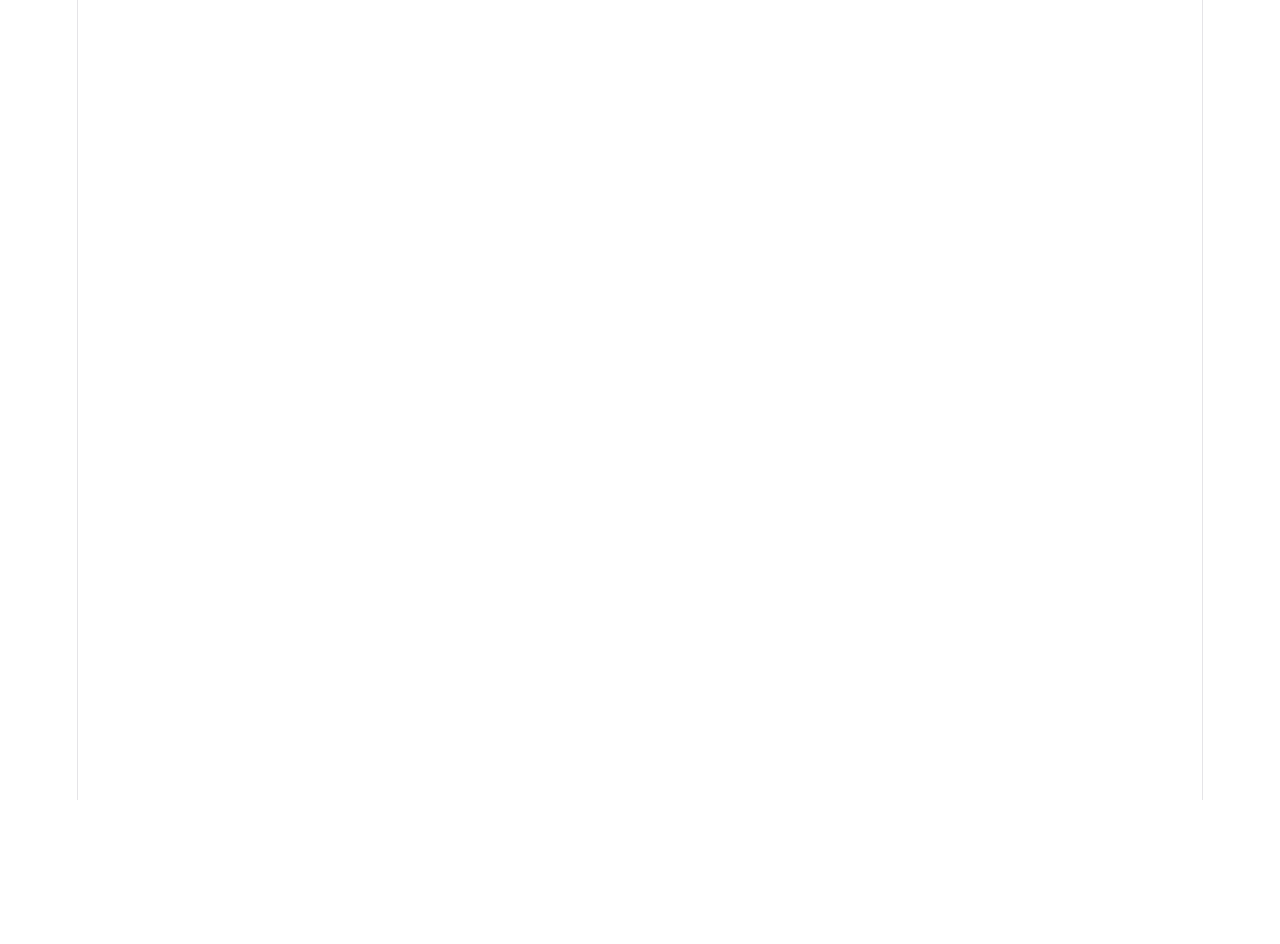
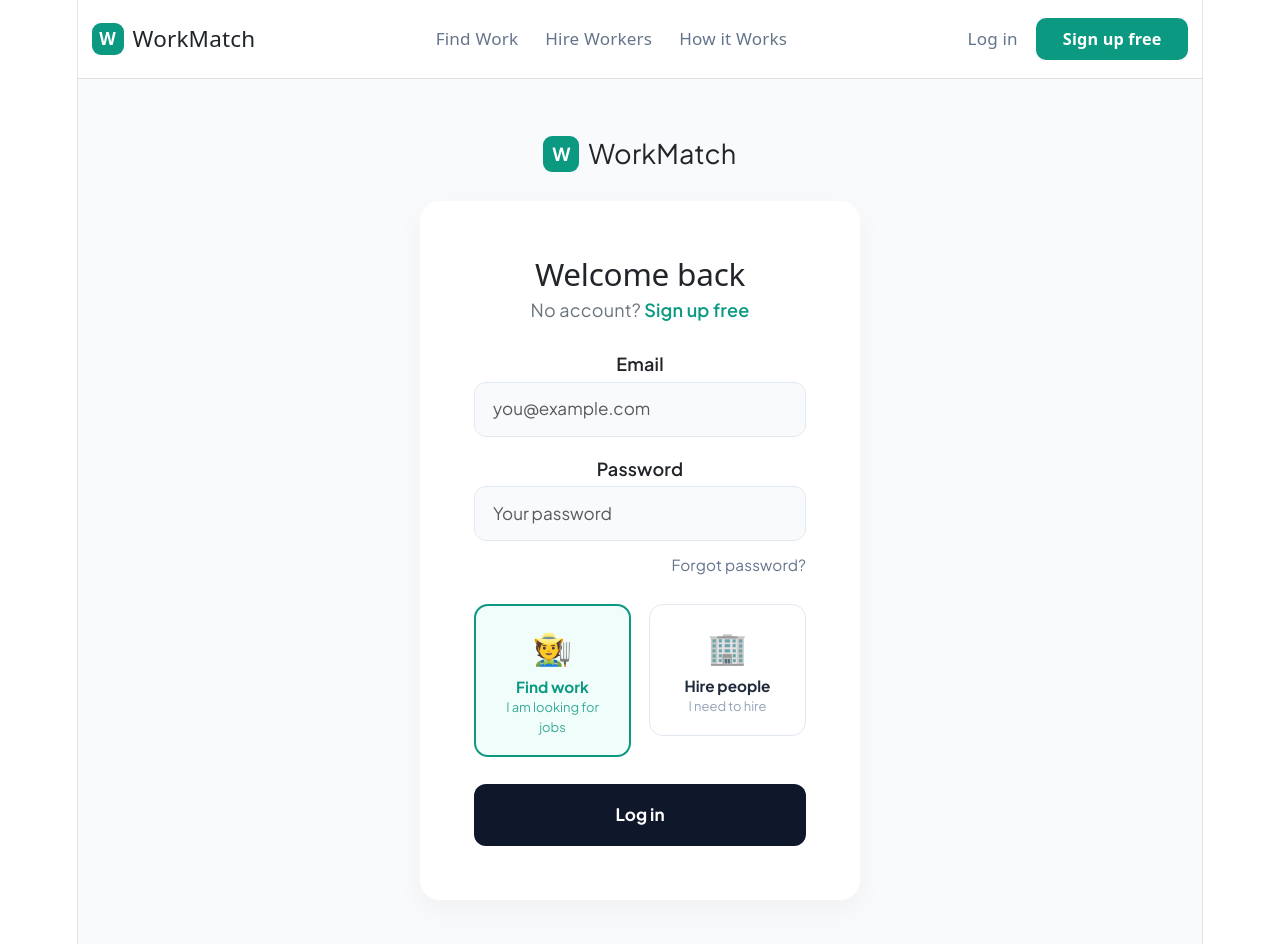
Before and after one commit to DravZ/WorkMatch, a React (Vite) app in the folder front/: page /login in a window 1280 px wide. Before the commit this address had no page. Shown: the top 944 px of the page. Before the commit the page ends 800 px from the top, so only its background shows below. Built offline with nearby package versions, Linux system fonts and the light colour scheme.

Commit message:
feat(front/guest/login): create login page

```diff
--- a/front/src/App.tsx
+++ b/front/src/App.tsx
@@ -5,6 +5,8 @@ import FindWork from './pages/guest/FindWork/FindWork';
 import HireWorkers from './pages/guest/HireWorkers/HireWorkers';
 import HowItWorks from './pages/guest/HowItWorks/HowItWorks';
 import GuestLayout from './layouts/GuestLayout/GuestLayout';
+import Login from './pages/guest/Login/Login';
+import Register from './pages/guest/Register/Register';
 
 function App() {
   return (
@@ -15,6 +17,8 @@ function App() {
           <Route path="/find-work" element={<FindWork />} />
           <Route path="/hire-workers" element={<HireWorkers />} />
           <Route path="/how-it-works" element={<HowItWorks />} />
+          <Route path="/login" element={<Login />} />
+          <Route path="/register" element={<Register />} />
         </Route>
       </Routes>
     </BrowserRouter>
--- /dev/null
+++ b/front/src/pages/guest/Login/Login.module.css
@@ -0,0 +1,106 @@
+.pageBg {
+  background-color: #f8fafc;
+  font-family: 'Plus Jakarta Sans', sans-serif;
+}
+
+.logoIcon {
+  width: 36px;
+  height: 36px;
+  background-color: #0b9982;
+  color: #ffffff;
+  font-size: 1rem;
+}
+
+.loginCard {
+  width: 100%;
+  max-width: 440px;
+  border-radius: 20px !important;
+  background-color: #ffffff;
+  box-shadow: 0 10px 30px rgba(0, 0, 0, 0.04);
+}
+
+.signupLink {
+  color: #0b9982;
+  transition: color 0.2s ease;
+}
+
+.signupLink:hover {
+  color: #087d6b;
+}
+
+.customInput {
+  background-color: #f8fafc !important;
+  border: 1px solid #e2e8f0 !important;
+  border-radius: 12px !important;
+  padding: 0.75rem 1rem !important;
+  font-size: 0.95rem;
+  color: #0f172a;
+}
+
+.customInput:focus {
+  background-color: #ffffff !important;
+  border-color: #0b9982 !important;
+  box-shadow: 0 0 0 4px rgba(11, 153, 130, 0.1) !important;
+}
+
+.forgotLink {
+  color: #64748b;
+  font-size: 0.85rem;
+  transition: color 0.2s ease;
+}
+
+.forgotLink:hover {
+  color: #0f172a;
+}
+
+/* Selector de Roles */
+.roleCard {
+  background-color: #ffffff;
+  border-color: #e2e8f0 !important;
+  border-radius: 14px !important;
+  transition: all 0.2s ease;
+}
+
+.roleCard:hover {
+  border-color: #cbd5e1 !important;
+}
+
+.roleTitle {
+  font-size: 0.85rem;
+  color: #1e293b;
+}
+
+.roleSub {
+  font-size: 0.72rem;
+  color: #94a3b8;
+}
+
+/* Estado Seleccionado para Role Card */
+.roleActive {
+  background-color: #f0fdfa !important;
+  border: 2px solid #0b9982 !important;
+}
+
+.roleActive .roleTitle {
+  color: #0b9982;
+}
+
+.roleActive .roleSub {
+  color: #0b9982;
+  opacity: 0.8;
+}
+
+/* Botón de Enviar */
+.btnSubmit {
+  background-color: #0f172a;
+  color: #ffffff;
+  border-radius: 12px;
+  font-size: 0.95rem;
+  border: none;
+  transition: background-color 0.2s ease;
+}
+
+.btnSubmit:hover {
+  background-color: #1e293b;
+  color: #ffffff;
+}
--- /dev/null
+++ b/front/src/pages/guest/Login/Login.tsx
@@ -0,0 +1,127 @@
+import React, { useState } from 'react';
+import styles from './Login.module.css';
+
+type UserRole = 'work' | 'hire';
+
+export default function Login() {
+  const [email, setEmail] = useState('');
+  const [password, setPassword] = useState('');
+  const [role, setRole] = useState<UserRole>('work');
+
+  const handleSubmit = (e: React.FormEvent) => {
+    e.preventDefault();
+    console.log({ email, password, role });
+    // Lógica de inicio de sesión
+  };
+
+  return (
+    <div className={`min-vh-100 d-flex flex-column align-items-center justify-content-center py-5 ${styles.pageBg}`}>
+
+      {/* Brand Logo Header */}
+      <div className="mb-4">
+        <a href="/" className="d-flex align-items-center gap-2 text-decoration-none">
+          <span className={`d-inline-flex align-items-center justify-content-center fw-bold rounded-3 ${styles.logoIcon}`}>
+            W
+          </span>
+          <span className="fw-extrabold text-dark fs-4">WorkMatch</span>
+        </a>
+      </div>
+
+      {/* Login Card */}
+      <div className={`card border-0 p-4 p-md-5 ${styles.loginCard}`}>
+        <div className="card-body p-0">
+
+          {/* Header text */}
+          <h2 className="fw-extrabold text-dark mb-1 fs-3">Welcome back</h2>
+          <p className="text-secondary fs-6 mb-4">
+            No account?{' '}
+            <a href="/register" className={`fw-semibold text-decoration-none ${styles.signupLink}`}>
+              Sign up free
+            </a>
+          </p>
+
+          <form onSubmit={handleSubmit}>
+            {/* Email Field */}
+            <div className="mb-3">
+              <label htmlFor="email" className="form-label fw-semibold text-dark fs-7 mb-1">
+                Email
+              </label>
+              <input
+                type="email"
+                id="email"
+                className={`form-control ${styles.customInput}`}
+                placeholder="you@example.com"
+                value={email}
+                onChange={(e) => setEmail(e.target.value)}
+                required
+              />
+            </div>
+
+            {/* Password Field */}
+            <div className="mb-2">
+              <label htmlFor="password" className="form-label fw-semibold text-dark fs-7 mb-1">
+                Password
+              </label>
+              <input
+                type="password"
+                id="password"
+                className={`form-control ${styles.customInput}`}
+                placeholder="Your password"
+                value={password}
+                onChange={(e) => setPassword(e.target.value)}
+                required
+              />
+            </div>
+
+            {/* Forgot Password Link */}
+            <div className="text-end mb-4">
+              <a href="#forgot-password" className={`text-decoration-none fs-7 ${styles.forgotLink}`}>
+                Forgot password?
+              </a>
+            </div>
+
+            {/* Role Selection Cards */}
+            <div className="row g-3 mb-4">
+              {/* Find Work Role */}
+              <div className="col-6">
+                <button
+                  type="button"
+                  className={`w-100 p-3 text-center border rounded-3 btn ${styles.roleCard} ${
+                    role === 'work' ? styles.roleActive : ''
+                  }`}
+                  onClick={() => setRole('work')}
+                >
+                  <div className="fs-3 mb-1">🧑‍🌾</div>
+                  <div className={`fw-bold ${styles.roleTitle}`}>Find work</div>
+                  <div className={styles.roleSub}>I am looking for jobs</div>
+                </button>
+              </div>
+
+              {/* Hire People Role */}
+              <div className="col-6">
+                <button
+                  type="button"
+                  className={`w-100 p-3 text-center border rounded-3 btn ${styles.roleCard} ${
+                    role === 'hire' ? styles.roleActive : ''
+                  }`}
+                  onClick={() => setRole('hire')}
+                >
+                  <div className="fs-3 mb-1">🏢</div>
+                  <div className={`fw-bold ${styles.roleTitle}`}>Hire people</div>
+                  <div className={styles.roleSub}>I need to hire</div>
+                </button>
+              </div>
+            </div>
+
+            {/* Submit Button */}
+            <button type="submit" className={`btn w-100 py-3 fw-bold ${styles.btnSubmit}`}>
+              Log in
+            </button>
+          </form>
+
+        </div>
+      </div>
+
+    </div>
+  );
+}
--- /dev/null
+++ b/front/src/pages/guest/Register/Register.tsx
@@ -0,0 +1,5 @@
+export default function Register(){
+    return(
+      <h1>SignUp Works</h1>
+    );
+}
```
